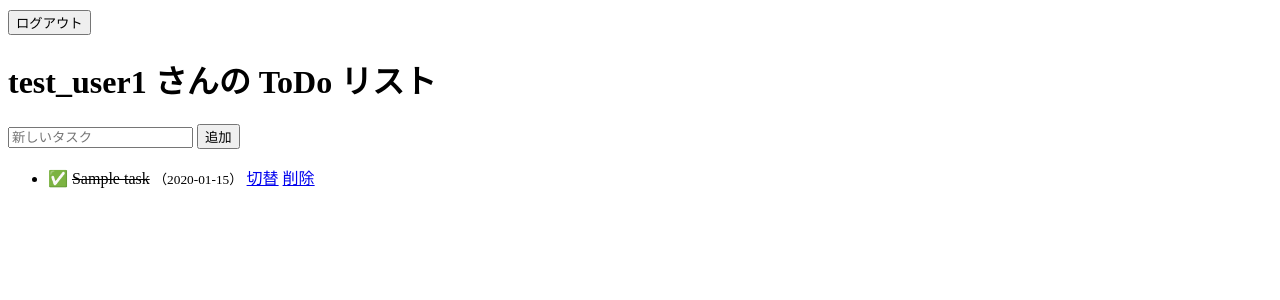
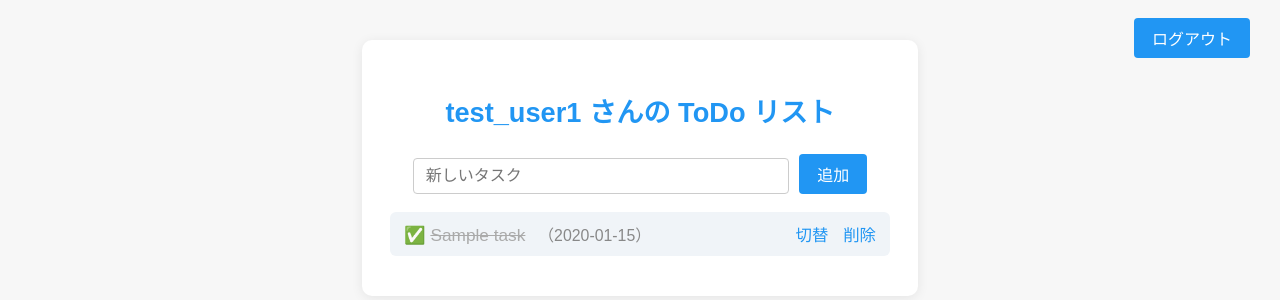
Before and after one commit to Osue1/ToDo_app, a Flask app: page / in a window 1280 px wide. Shown: the top 300 px of the page. Run offline with Flask 3, Linux system fonts and the light colour scheme; a user stored in the database is signed in; tables that the repository leaves empty hold one stand-in row (values such as "Sample post").

Commit message:
ユーザー管理にパスワード追加
その他スタイル修正

```diff
--- a/app.py
+++ b/app.py
@@ -3,7 +3,7 @@ from db_manager import DatabaseManager
 
 app = Flask(__name__)
 app.secret_key = "my_super_secret_key_12345"
-db = DatabaseManager()
+db = DatabaseManager() # DatabaseManagerクラスのインスタンス化
 
 ###########################################################################################
 #                                   ログイン・ログアウト
@@ -12,22 +12,27 @@ db = DatabaseManager()
 def login():
     if request.method == "POST":
         username = request.form.get("username").strip()
-        if not username:
-            flash("ユーザー名を入力してください")
+        password = request.form.get("password")
+        if not username or not password:
+            flash("ユーザー名とパスワードを入力してください")
             return redirect("/login")
 
         # 既存ユーザー取得
         user = db.get_user_by_name(username)
         if not user:
             # 新規登録（必ず User オブジェクトを返す）
-            user = db.add_user(username)
+            user = db.add_user(username, password)
+            flash("新規ユーザー登録しました")
+        else:
+            # パスワード認証
+            if user.password != password:
+                flash("パスワードが違います")
+                return redirect("/login")
 
         if not user:
-            # ここはほぼ通らないはず
             flash("ユーザー登録に失敗しました")
             return redirect("/login")
 
-        # ログイン成功
         session["user_id"] = user.id
         session["username"] = user.username
         return redirect("/")
@@ -42,6 +47,7 @@ def logout():
 
 ###########################################################################################
 ###########################################################################################
+# メイン画面
 @app.route("/", methods=["GET", "POST"])
 def index():
     user_id = session.get("user_id")
@@ -60,6 +66,7 @@ def index():
     tasks = db.get_tasks_by_user(user_id)
     return render_template("index.html", tasks=tasks, username=username)
 
+# タスク完了状態切り替え
 @app.route("/toggle/<int:task_id>")
 def toggle(task_id):
     user_id = session.get("user_id")
@@ -71,6 +78,7 @@ def toggle(task_id):
             break
     return redirect("/")
 
+# タスク削除
 @app.route("/delete/<int:task_id>")
 def delete(task_id):
     db.delete_task(task_id)
--- a/db_manager.py
+++ b/db_manager.py
@@ -13,11 +13,12 @@ class DatabaseManager:
         cur = self.conn.cursor()
         # ユーザーテーブル
         cur.execute("""
-            CREATE TABLE IF NOT EXISTS users (
-                id INTEGER PRIMARY KEY AUTOINCREMENT,
-                username TEXT UNIQUE NOT NULL
-            )
-        """)
+        CREATE TABLE IF NOT EXISTS users (
+            id INTEGER PRIMARY KEY AUTOINCREMENT,
+            username TEXT UNIQUE NOT NULL,
+            password TEXT NOT NULL
+        )
+    """)
         # タスクテーブル
         cur.execute("""
             CREATE TABLE IF NOT EXISTS tasks (
@@ -31,7 +32,9 @@ class DatabaseManager:
         """)
         self.conn.commit()
 
-
+##################################################
+    ############ タスク関連メソッド ############
+##################################################
     # タスク追加
     def add_task(self, user_id, title):
         cur = self.conn.cursor()
@@ -60,23 +63,24 @@ class DatabaseManager:
         cur.execute("DELETE FROM tasks WHERE id=?", (task_id,))
         self.conn.commit()
 
+##################################################
+    ############ ユーザー関連メソッド ############
+##################################################
     # ユーザー名からユーザー情報を取得
     def get_user_by_name(self, username):
         cur = self.conn.cursor()
-        cur.execute("SELECT id, username FROM users WHERE username=?", (username,))
+        cur.execute("SELECT id, username, password FROM users WHERE username=?", (username,))
         row = cur.fetchone()
         if row:
-            return User(id=row[0], username=row[1])
+            return User(id=row[0], username=row[1], password=row[2])
         return None
 
     # 新規ユーザー登録
-    def add_user(self, username):
+    def add_user(self, username, password):
         cur = self.conn.cursor()
         try:
-            cur.execute("INSERT INTO users (username) VALUES (?)", (username,))
+            cur.execute("INSERT INTO users (username, password) VALUES (?, ?)", (username, password))
             self.conn.commit()
         except sqlite3.IntegrityError:
-            # すでに同じ username が存在しても OK
             pass
-        # 必ずユーザーオブジェクトを返す
         return self.get_user_by_name(username)
--- /dev/null
+++ b/static/css/index.css
@@ -0,0 +1,92 @@
+/* ToDoアプリ indexページ専用のスタイリッシュなCSS */
+body {
+    font-family: 'メイリオ', Meiryo, sans-serif;
+    background: #f7f7f7;
+    margin: 0;
+    padding: 0;
+}
+.container {
+    max-width: 500px;
+    margin: 40px auto;
+    background: #fff;
+    border-radius: 10px;
+    box-shadow: 0 2px 12px rgba(0,0,0,0.08);
+    padding: 32px 28px 24px 28px;
+    position: relative;
+}
+h1 {
+    color: #2196f3;
+    margin-bottom: 24px;
+    font-size: 1.7em;
+    text-align: center;
+}
+form {
+    margin-bottom: 18px;
+    text-align: center;
+}
+input[type="text"] {
+    padding: 8px 12px;
+    border: 1px solid #ccc;
+    border-radius: 4px;
+    width: 70%;
+    font-size: 1em;
+}
+button {
+    background: #2196f3;
+    color: white;
+    border: none;
+    padding: 8px 18px;
+    border-radius: 4px;
+    cursor: pointer;
+    font-size: 1em;
+    margin-left: 6px;
+    transition: background 0.2s;
+}
+button:hover {
+    background: #1769aa;
+}
+ul {
+    list-style: none;
+    padding: 0;
+}
+li {
+    background: #f0f4f8;
+    margin-bottom: 10px;
+    padding: 10px 14px;
+    border-radius: 6px;
+    display: flex;
+    align-items: center;
+    justify-content: space-between;
+    font-size: 1.08em;
+}
+li s {
+    color: #aaa;
+}
+li a {
+    color: #2196f3;
+    text-decoration: none;
+    margin-left: 10px;
+    font-size: 0.95em;
+}
+li a:hover {
+    text-decoration: underline;
+}
+small {
+    color: #888;
+    margin-left: 8px;
+    font-size: 0.92em;
+}
+.flash {
+    color: #e53935;
+    text-align: center;
+    margin-bottom: 10px;
+    font-weight: bold;
+}
+.logout-btn {
+    position: fixed;
+    top: 18px;
+    right: 30px;
+    z-index: 1000;
+    background: none;
+    box-shadow: none;
+}
--- a/templates/index.html
+++ b/templates/index.html
@@ -2,12 +2,13 @@
 <html>
 <head>
   <title>ToDo アプリ</title>
+  <link rel="stylesheet" href="{{ url_for('static', filename='css/index.css') }}">
 </head>
 <body>
-    <form action="/logout" method="get" style="margin-top:10px;">
+    <div class="container">
+        <form action="/logout" method="get" class="logout-btn">
             <button type="submit">ログアウト</button>
         </form>
-
         <h1>{{ username }} さんの ToDo リスト</h1>
         <form method="POST">
             <input type="text" name="title" placeholder="新しいタスク">
@@ -16,29 +17,31 @@
         <ul>
           {% for task in tasks %}
               <li>
+                  <span>
                   {% if task.done %}
                       ✅ <s>{{ task.title }}</s>
                   {% else %}
                       ⬜ {{ task.title }}
                   {% endif %}
                   <small>（{{ task.created_at }}）</small>
+                  </span>
+                  <span>
                       <a href="/toggle/{{ task.id }}">切替</a>
                       <a href="/delete/{{ task.id }}">削除</a>
+                  </span>
               </li>
           {% endfor %}
         </ul>
-
-
-
         <!-- フラッシュメッセージ表示 -->
         {% with messages = get_flashed_messages() %}
           {% if messages %}
-        <ul style="color:red;">
+            <div class="flash">
               {% for msg in messages %}
-            <li>{{ msg }}</li>
+                {{ msg }}<br>
               {% endfor %}
-        </ul>
+            </div>
           {% endif %}
         {% endwith %}
+    </div>
 </body>
 </html>
--- a/user.py
+++ b/user.py
@@ -1,4 +1,5 @@
 class User:
-    def __init__(self, id, username):
+    def __init__(self, id, username, password=None):
         self.id = id
         self.username = username
+        self.password = password
```
Also changed, not shown: static/css/common.css (added, +92 -0 lines), templates/login.html (+8 -3 lines), tasks.db. Lines whose indentation alone changed are shown as unchanged.
